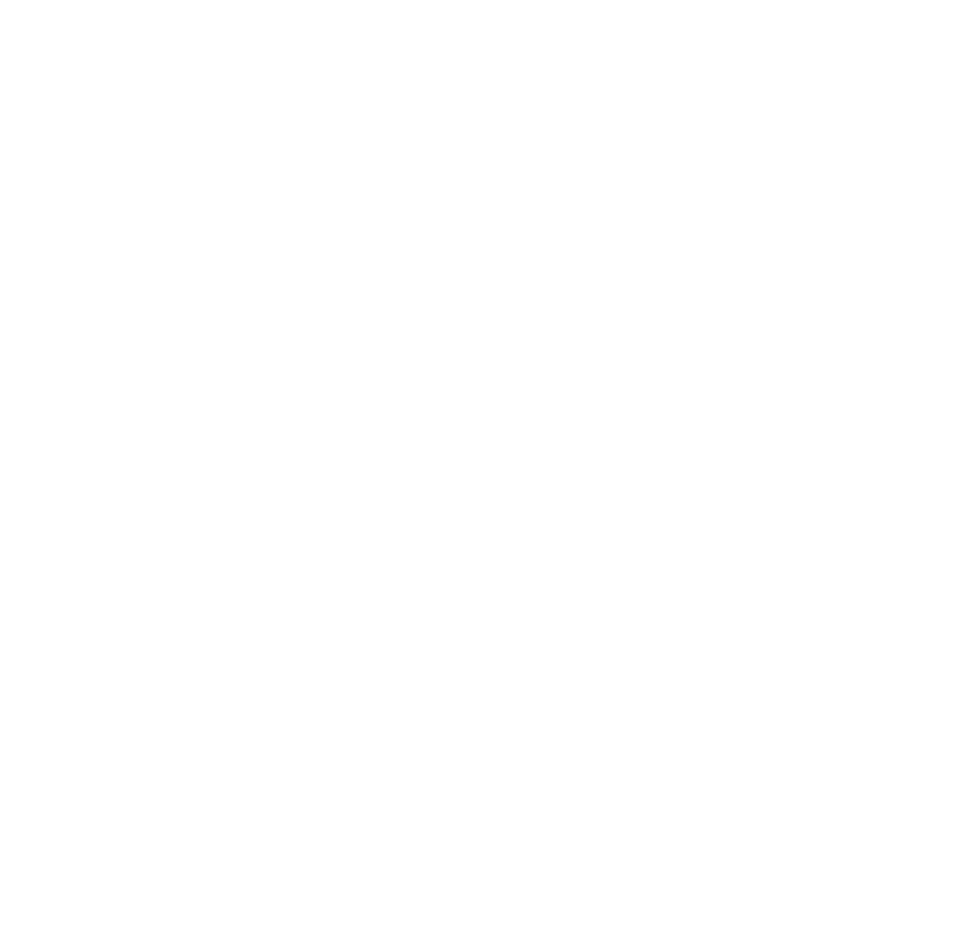
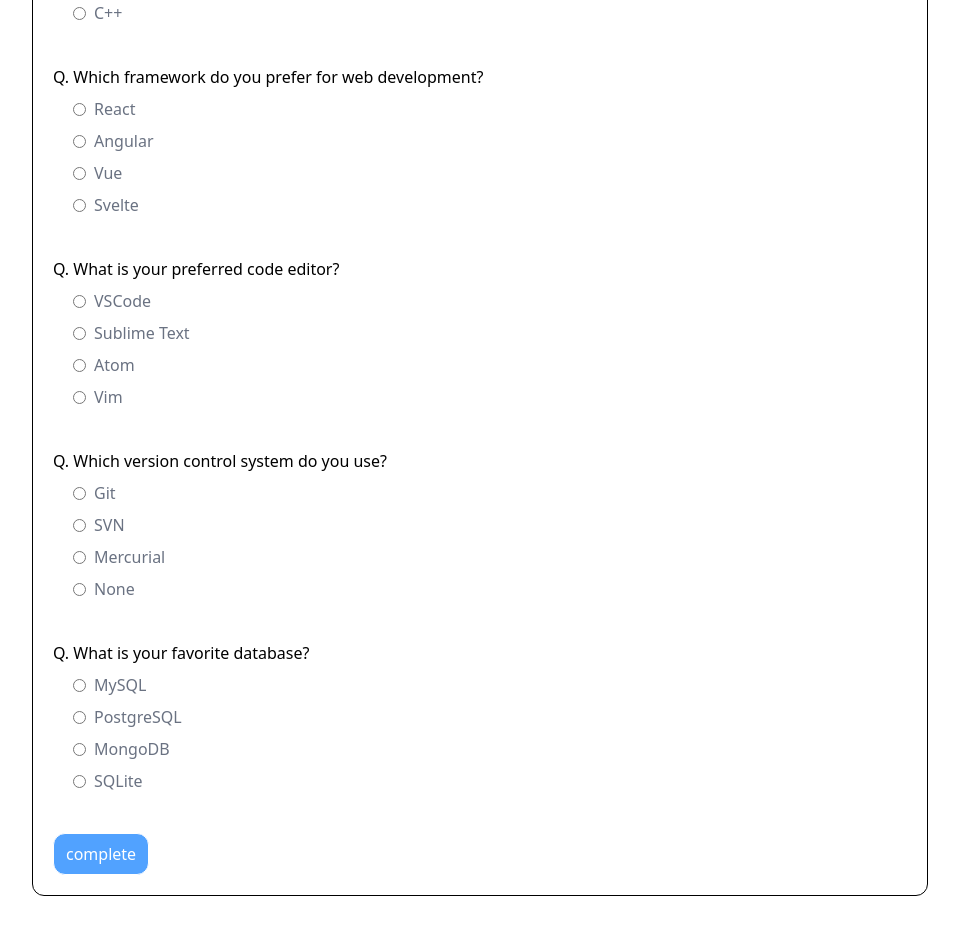
Before and after one commit to codingdestro/questify, a Next.js app: page / in a window 1280 px wide. Shown: the part 300-1234 px from the top of the page, without its empty margins (160-1119 px from the left). Before the commit the page ends 800 px from the top, so only its background shows below. Built offline with nearby package versions, Linux system fonts and the light colour scheme.

Commit message:
add: complete button on question sheet component

```diff
--- a/src/app/page.tsx
+++ b/src/app/page.tsx
@@ -1,3 +1,60 @@
-export default function Home() {
-  return <h1>welcome to my project</h1>;
+"use client";
+import React from "react";
+import QuestionCard from "@/components/QuestionCard";
+import MCQCard from "@/components/QuestionCard/MCQCard";
+
+const demoquestions = [
+  {
+    id: "q1",
+    question: "What is your favorite programming language?",
+    options: ["JavaScript", "Python", "Java", "C++"],
+  },
+  {
+    id: "q2",
+    question: "Which framework do you prefer for web development?",
+    options: ["React", "Angular", "Vue", "Svelte"],
+  },
+  {
+    id: "q3",
+    question: "What is your preferred code editor?",
+    options: ["VSCode", "Sublime Text", "Atom", "Vim"],
+  },
+  {
+    id: "q4",
+    question: "Which version control system do you use?",
+    options: ["Git", "SVN", "Mercurial", "None"],
+  },
+  {
+    id: "q5",
+    question: "What is your favorite database?",
+    options: ["MySQL", "PostgreSQL", "MongoDB", "SQLite"],
+  },
+];
+export default function Page() {
+  const [answers, setAnswers] = React.useState<{ [key: string]: string }>({});
+  const handler = (id: string, answer: string) => {
+    setAnswers((prev) => ({ ...prev, [id]: answer }));
+  };
+
+  return (
+    <main className="flex min-h-screen flex-col items-center p-4">
+      <QuestionCard heading="Demo questions">
+        {demoquestions.map((q) => (
+          <MCQCard
+            onClick={(id, answer: string) => handler(id, answer)}
+            key={q.id}
+            id={q.id}
+            question={q.question}
+            options={q.options}
+          />
+        ))}
+        <button
+          className="border rounded-lg bg-blue-400 px-3 py-2 text-white"
+          onClick={() => console.log(answers)}
+        >
+          complete
+        </button>
+      </QuestionCard>
+    </main>
+  );
 }
--- a/src/components/QuestionCard/MCQCard.tsx
+++ b/src/components/QuestionCard/MCQCard.tsx
@@ -3,23 +3,27 @@ interface Props {
   id: string;
   question: string;
   options: string[];
+  onClick: (id: string, answer: string) => void;
 }
-export default function MCQCard({ id, question, options }: Props) {
+export default function MCQCard({ id, question, options, onClick }: Props) {
   return (
     <main>
       <h2>Q. {question}</h2>
 
       <div className="px-5">
         {options.map((option, index) => (
-          <div key={index} className="flex items-center gap-2 my-2 select-none">
+          <div
+            key={index}
+            className="flex items-center gap-2 my-2 select-none text-gray-500"
+          >
             <input
-              onChange={(e) => console.log(e.target.value)}
+              onChange={() => onClick(id, option)}
               type="radio"
-              id={`${index}`}
+              id={`${id}-${index}`}
               name={id}
               value={option}
             />
-            <label htmlFor={`${index}`}>{option}</label>
+            <label htmlFor={`${id}-${index}`}>{option}</label>
           </div>
         ))}
       </div>
--- a/src/components/QuestionCard/index.tsx
+++ b/src/components/QuestionCard/index.tsx
@@ -1,8 +1,9 @@
+"use client";
 interface Props {
   heading: string;
   children: React.ReactNode;
 }
-export default function Home({ heading,children }: Props) {
+export default function Home({ heading, children }: Props) {
   return (
     <main className="px-3">
       <h1 className="text-2xl font-bold">{heading}</h1>
```
